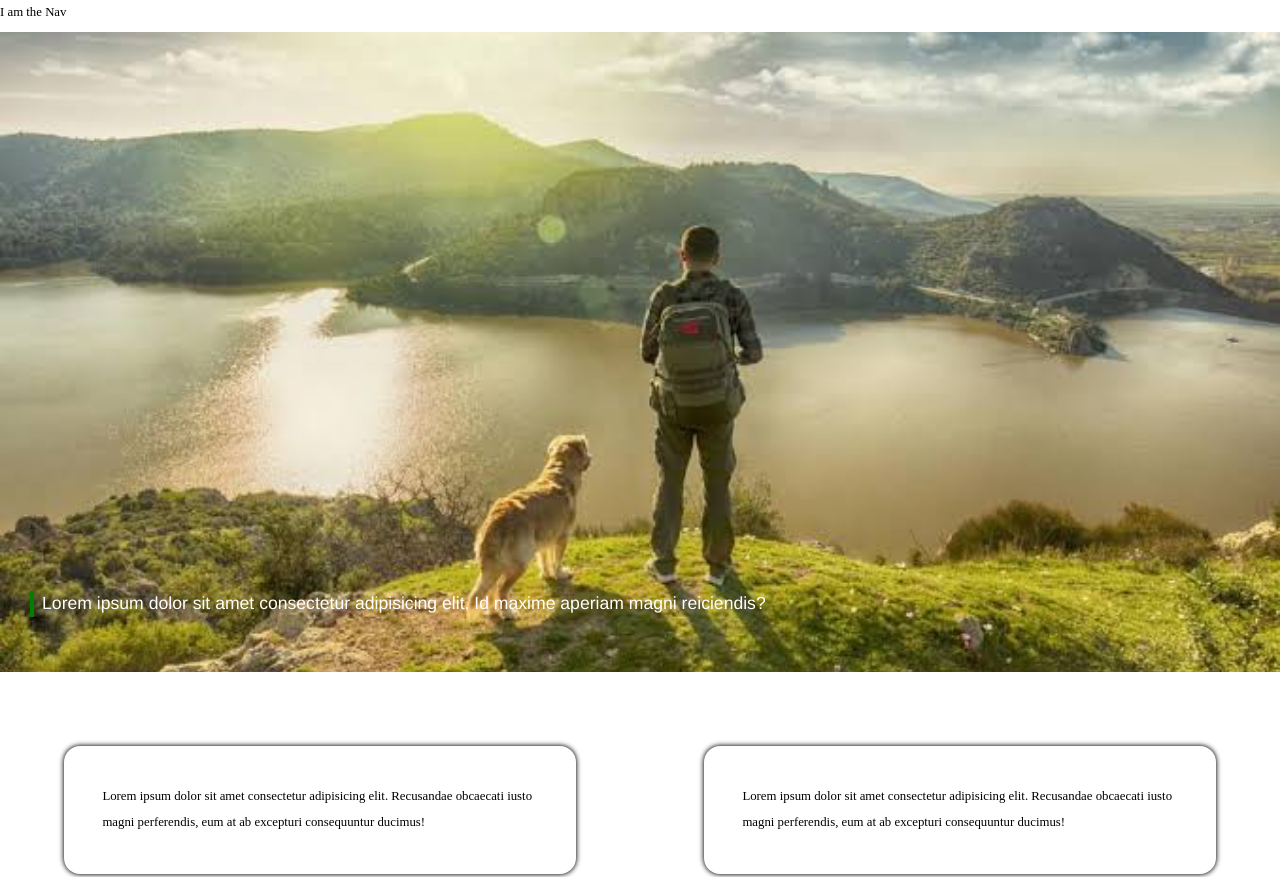
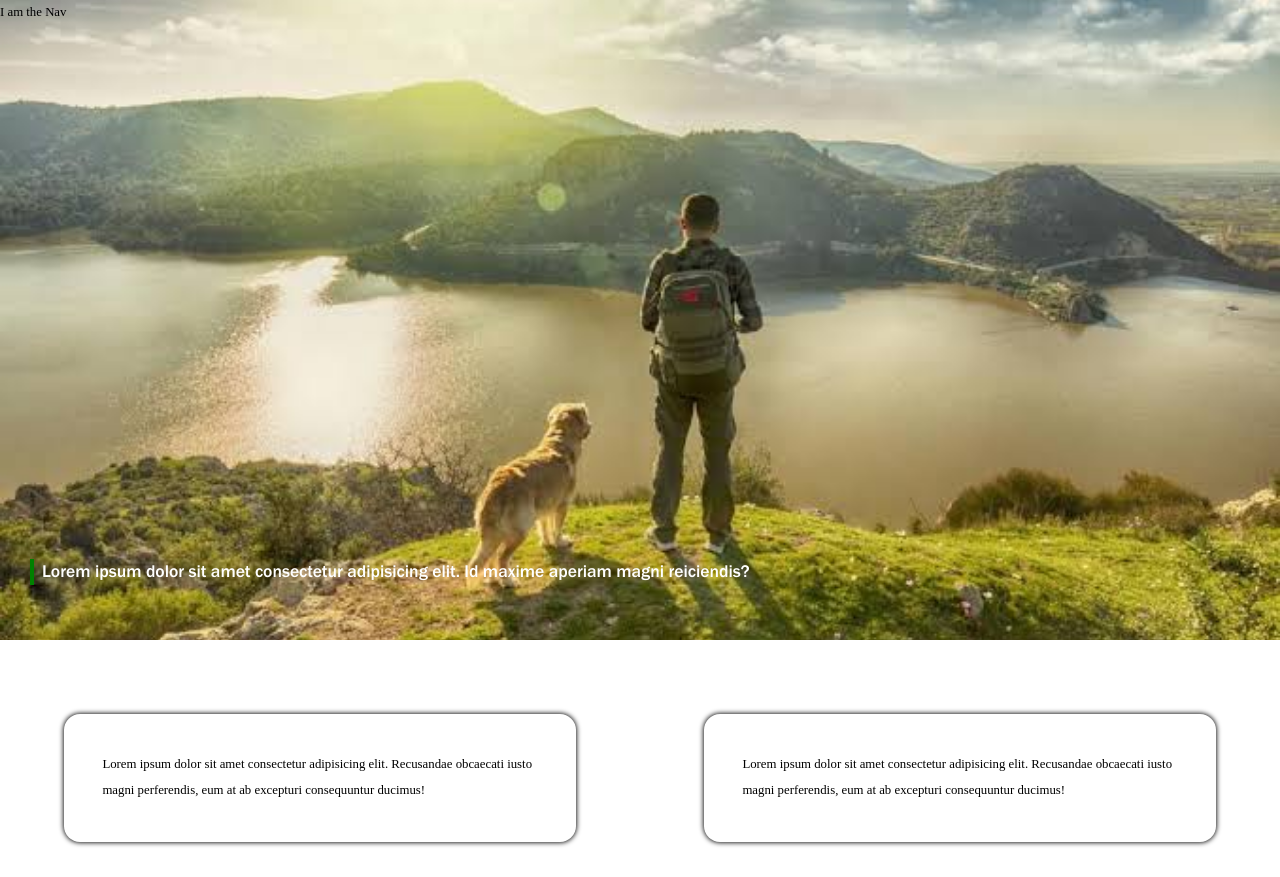
Before and after one commit to Elpis-alpha/New-Project-Template, a plain HTML site: page index.html in a window 1280 px wide. Shown: the top 877 px of the page. Drawn offline with Linux system fonts and the light colour scheme.

Commit message:
Transit fix

```diff
--- a/index.html
+++ b/index.html
@@ -29,7 +29,7 @@
 
     <main>
 
-      <div class="after-site-topper"></div>
+      <!-- <div class="after-site-topper"></div> -->
 
       <div class="main-content">
 
--- a/style.css
+++ b/style.css
@@ -1,6 +1,11 @@
 @font-face{
   font-family: 'Poor Richard';
   src: url(poor_richard.ttf);
+}
+
+@font-face{
+  font-family: 'Franklin Gothic';
+  src: url(franklin_gothic.ttf);
 }
 
 @media screen and (max-width: 800px) {
@@ -456,7 +461,7 @@ div.test-block .caption{
   font-size: 1.1rem;
   left: 1.88rem;
   color: white;
-  font-family: 'Franklin Gothic Medium', 'Arial Narrow', Arial, sans-serif;
+  font-family: 'Franklin Gothic';
   border-left: 4px solid green;
   padding-left: .5rem;
 }
```
Also changed, not shown: franklin_gothic.ttf (added).
